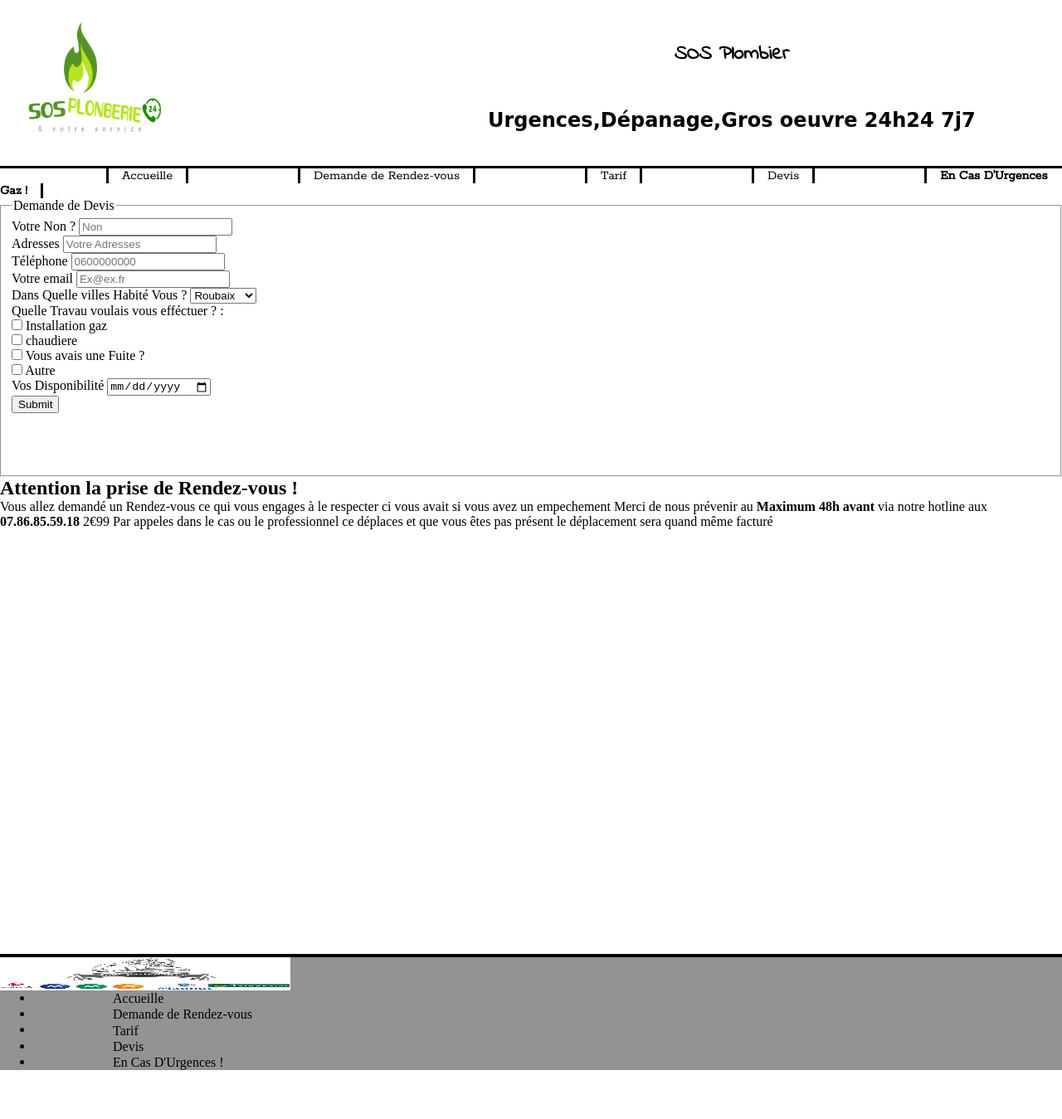
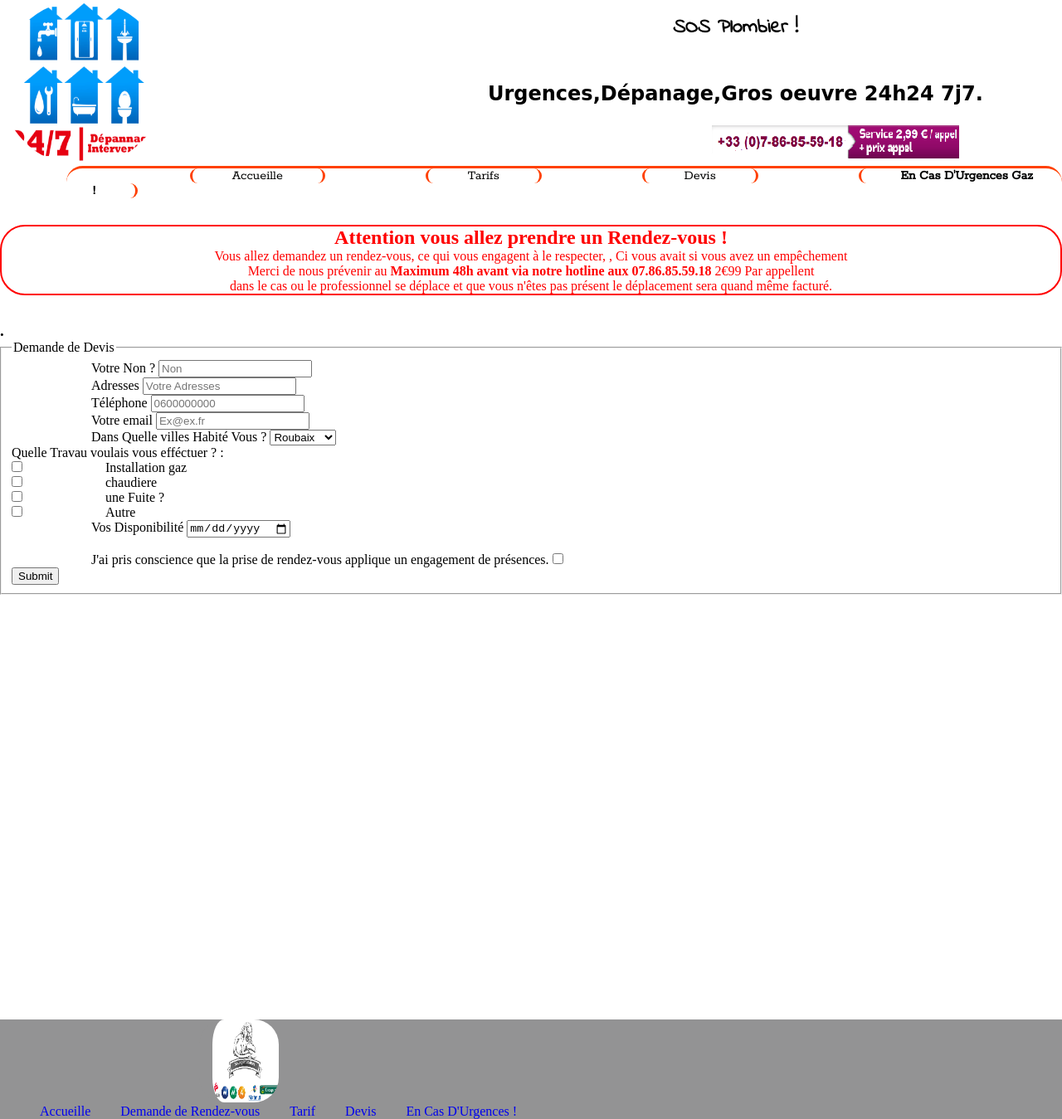
Before and after one commit to Slimaneha/allo-plomberie-, a plain HTML site: page devis.html in a window 1280 px wide. Shown: the whole page at 83% size. Before the commit the page ends 1290 px from the top, so only its background shows below. Drawn offline with Linux system fonts and the light colour scheme.

Commit message:
changement du footer ajouts des lien et photo assurences

```diff
--- a/devis.html
+++ b/devis.html
@@ -9,39 +9,48 @@
 </head>
 <body>
 
-
 <header> <!-- ************* Start Header *********************** -->
 <aside>  <!-- start Aside -->
 	<figure>
-		<img class="logo" src="photo/logo1.png" alt="Logo de la socité de plomberie">
+		<img class="logo" src="photo/depannage-plomberie-lille.png" alt="Logo de la socité de plomberie">
 	</figure>
 </aside> <!-- ende of Aside -->
 
 <section>
-	<h1>SOS Plombier</h1>
-	<h2> Urgences,Dépanage,Gros oeuvre 24h24 7j7</h2>
+	<h1>SOS Plombier !</h1>
+	<h2> Urgences,Dépanage,Gros oeuvre 24h24 7j7.<br>
+	<img src="photo/su.png"  alt="Numéro service d'Intervention"></h2>
 </section>
 
 </header> <!-- ******************* end-of Header ************************** -->
 
 
 <nav>
-	<a href="Index.html">Accueille</a>
-	<a href="rdv.html">Demande de Rendez-vous</a>
-	<a href="tarfi.html">Tarif</a>
-	<a href="Devis.html">Devis</a>
+	<a href="index.html">Accueille</a>
+	<a href="tarif.html">Tarifs</a>
+	<a href="devis.html">Devis</a>
 	<a href="urgences.html"> <strong> En Cas D'Urgences Gaz  ! </strong></a>
 </nav>
 
 
-<section>
-<h3> </h3>
+
+<div id="Attention">
+<article>
+<h2> Attention vous allez  prendre un Rendez-vous ! </h2>
+
+<p> Vous allez demandez un rendez-vous, ce qui vous engagent à le respecter,  , Ci vous avait si vous avez un empêchement <br> Merci de nous prévenir au
+<strong> Maximum 48h avant via notre hotline aux 07.86.85.59.18 </strong> 2€99 Par appellent <br> dans le cas ou le professionnel se déplace et que vous n'êtes pas présent le déplacement sera quand même facturé.</p>
+</article>
+</div>
+
+
+<h3> .</h3>
 <fieldset>
 				<legend> Demande de Devis </legend>
 	<form action="post">
 
 	<label id="Non">Votre Non ?</label>
-	<input type="text" name="Non" required placeholder="Non"> <br>
+	<input type="text" name="Non" required="" placeholder="Non"> <br>
 
 	<label id="Adresses">Adresses</label>
 	<input type="text" name="Adresses" required placeholder="Votre Adresses" > <br>
@@ -67,14 +76,17 @@
        Quelle Travau voulais vous efféctuer ? :<br />
        <input type="checkbox" name="Gaz" id="Gaz" /> <label for="Gaz">Installation gaz </label><br />
        <input type="checkbox" name="chaudiere" id="chaudiere" /> <label for="chaudiere">chaudiere</label><br />
-       <input type="checkbox" name="fuit" id="fuit" /> <label for="fuit ">Vous avais une Fuite ?</label><br />
+       <input type="checkbox" name="fuit" id="fuit" /> <label for="fuit ">une Fuite ?</label><br />
        <input type="checkbox" name="Autre " id="Autre " /> <label for="Autre ">Autre </label>
    </p>
   	 					<label id="date"> Vos Disponibilité</label>
    						<input type="date" /> <br>
 
+<br>
+   						<label id="condition" >J'ai pris conscience que la prise de rendez-vous applique un engagement de présences.</label>
+   						<input type="checkbox" name="condition" required> <br>
+
    						<input type="submit" name="Envoyer">
-</form>
 
 
 
@@ -82,12 +94,6 @@
 
 	</form> </fieldset>
 </section>
-
-<article>
-<h2> Attention la prise de Rendez-vous ! </h2>
-
-<p> Vous allez demandé un Rendez-vous ce qui vous engages à le respecter ci vous avait si vous avez un empechement Merci de  nous prévenir au <strong>Maximum 48h avant </strong> via notre hotline aux <strong>07.86.85.59.18 </strong> 2€99 Par appeles dans le cas ou le professionnel ce déplaces et que vous êtes pas présent le déplacement sera quand même facturé  </p>
-</article>
 
 
 
--- a/style.css
+++ b/style.css
@@ -11,7 +11,7 @@ header aside,  header section,header nav a, header figure img  {
 header section {
 	vertical-align: middle;
 	vertical-align: top;
-	margin: 3em 0  0 30%;
+	margin: 1em 0  0 30%;
 	text-align: center;
 	font-family: 'Indie Flower', cursive;
 
@@ -21,7 +21,8 @@ header section {
 
 header
 {
-
+	/*background-color:#848484;*/
+	border-radius:10px;
 	height: 200px;
 
 }
@@ -39,16 +40,27 @@ header figure img
 	height: 200px;
 	width: 200px;
 	margin: 0;
+	border-radius: 100px;
 
 }
 
 
 
 
+header h2 img
+{
+	height: 40px;
+	width: 300px;
+	margin-top: 1em;
+	margin-left: 10em;
+}
 
 
+header h2,
+{
+	margin-top: 1em;
 
-
+}
 
 
 /******************* End of config de header  ***************************** /
@@ -59,16 +71,19 @@ nav a {
 	vertical-align: top;
 	text-decoration: none;
 	color: black;
-	border-left:solid 3px;
-	border-right: solid 3px;
+	border-left:solid 3px #FF4000;
+	border-right: solid 3px #FF4000;
 	margin: 0 0  0 10% ;
 	font-family: 'Rokkitt', serif;
-	padding-left:1em;
-	padding-right: 1em;
+	padding-left:3em;
+	padding-right: 3em;
+	border-radius:20px;
 	}
 	 nav {
-
-		border-top: solid 3px;
+		margin-left: 5em;
+		border-top: solid 3px #FF4000;
+		border-radius: 30px ;
+		padding-left: 2em;
 	}
 
 
@@ -81,56 +96,49 @@ nav a {
 
 section figure img
 {
-					width: 250px;
+					width: 200px;
 					height:200px;
-					vertical-align: middle;
+
+
+}
+
+section figure  , #nav2 ul
+{
+	vertical-align: middle;
 }
 
 
 
 
-.nume h4, .nume
-{
 
-}
 
 
 footer {
 	background-color: #939394;
-	border-top: solid 4px;
+
 	margin-top: 40%;
 }
 
 
 
 footer figure img
-{
+{   margin-left: 15em;
+	border-radius: 30px;
 	vertical-align: middle;
-	height: 40px;
-	width:350px;
+	height: 100px;
+	width:80px;
 	background-color: #939394;
 
 }
 
 footer figure img, footer ul, footer ul li, footer ul li a
 {
+	display: inline-block;
 	vertical-align: middle;
 	text-decoration: none;
+	padding-left: 1em;
 
 }
-
-footer ul li a
-{
-
- 	text-decoration: none;
-	color: black
-   	vertical-align: top;
-   	color: black;
-	margin-left: 6em;
-}
-
-
-
 
 
 
@@ -214,6 +222,8 @@ table, table tr, table td
 
 table
 {
+	border:2px solid;
+	border-radius: 10px;
 	vertical-align: middle;
 	height: 600px;
 	width: :900px;
@@ -222,9 +232,10 @@ table
 
 th
 {
+	border-collapse:collapse;
 	color: red;
 	text-align:center;
-	font-family: 'Ranga', cursive;
+	font-family: 'Sansita', sans-serif;
 	margin-left: 2em;
 	size:3em;
 }
@@ -239,20 +250,18 @@ section h2
 }
 
 
-, p {
-	display: flex;
-}
+
 
 /********************************** Config CSS Devis **************************/
 
 
-form
+<fieldset>
 {
-	height: 300px;
-	width:300px;
+	height: 700px;
+	width:500px;
 }
 
-label input, label ,
+label input, label
 
 {
 	text-align: center;
@@ -260,7 +269,14 @@ label input, label ,
 	margin-left: 6em;
 }
 
- h2 p,
-{
-	text-align: center;
-}
+ #Attention
+ {
+ 	border:solid 2px red ;
+ 	margin-top: 2em;
+ 	border:solid 2px red ;
+ 	border-radius: 30px;
+ 	text-align: center;
+ 	color: red;
+ 	margin-bottom: 2em;
+ 	margin-top: 2em;
+ }
```
Also changed, not shown: index.html (+21 -14 lines), rdv.html (+4 -5 lines), tarif.html (+20 -14 lines), urgences.html (+6 -5 lines), photo/DEMANDEZ-UN-DEVIS-GRATUIT.png (added), photo/Macif.gif (added), photo/cerd.jpg (added), photo/depannage-plomberie-lille.png (added), photo/logo2.png (added), photo/maaf.jpg (added), photo/mma.jpg (added), photo/service.png (added).
